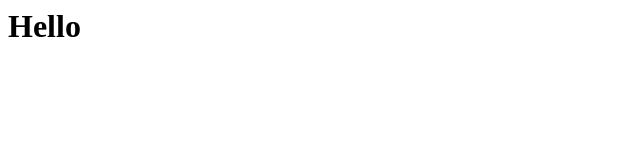
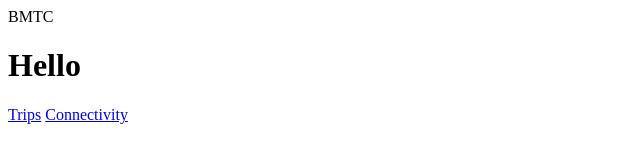
Before and after one commit to fieldsofview/bmtc_vis.github.io, a plain HTML site: page index.html in a window 1280 px wide. Shown: the whole page, without its empty margins (0-640 px from the left). Drawn offline with Linux system fonts and the light colour scheme.

Commit message:
Added hyperlinks for visualisation

```diff
--- a/index.html
+++ b/index.html
@@ -1,3 +1,8 @@
 <html>
-	<h1>Hello</h1>
+	<head>BMTC</head>
+	<body>
+		<h1>Hello</h1>
+		<a href="bmtc_trips.html">Trips</a>
+		<a href="bmtc_connectivity.html">Connectivity</a>
+	</body>
 </html>
```
